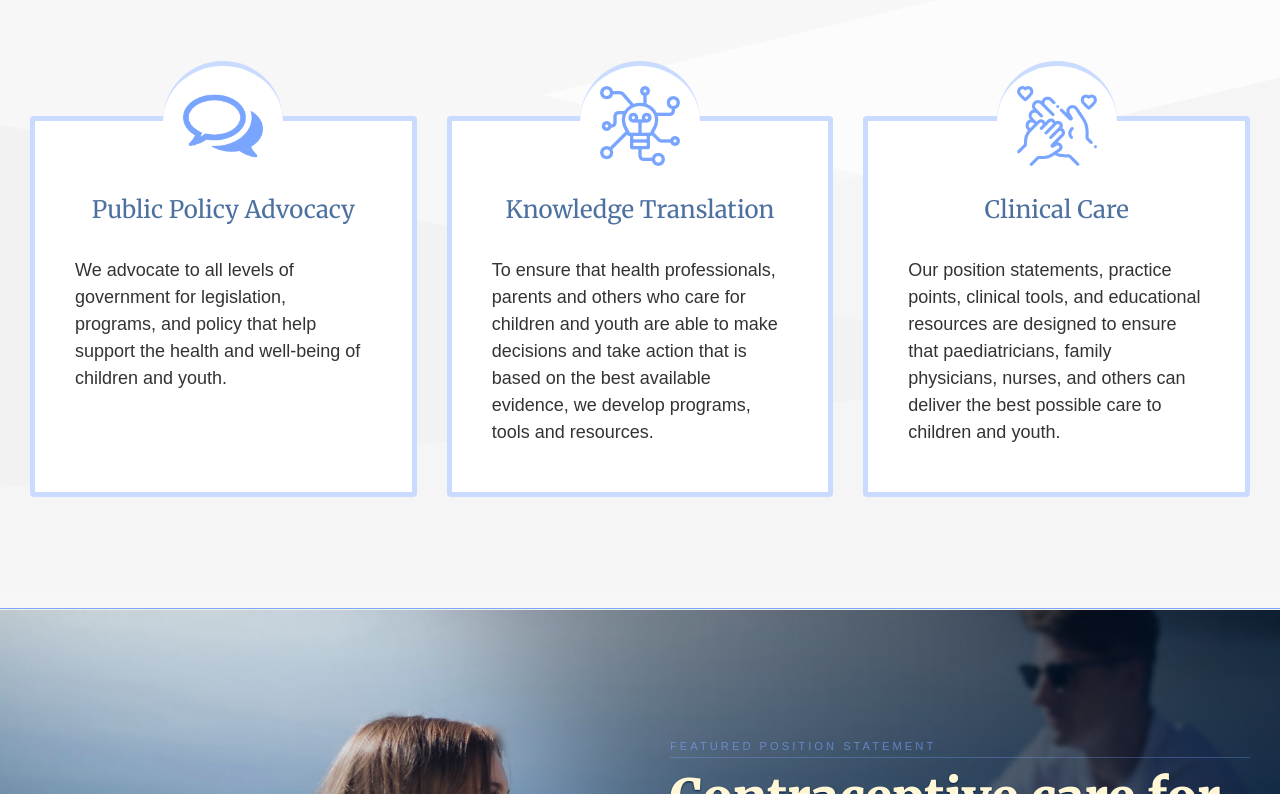
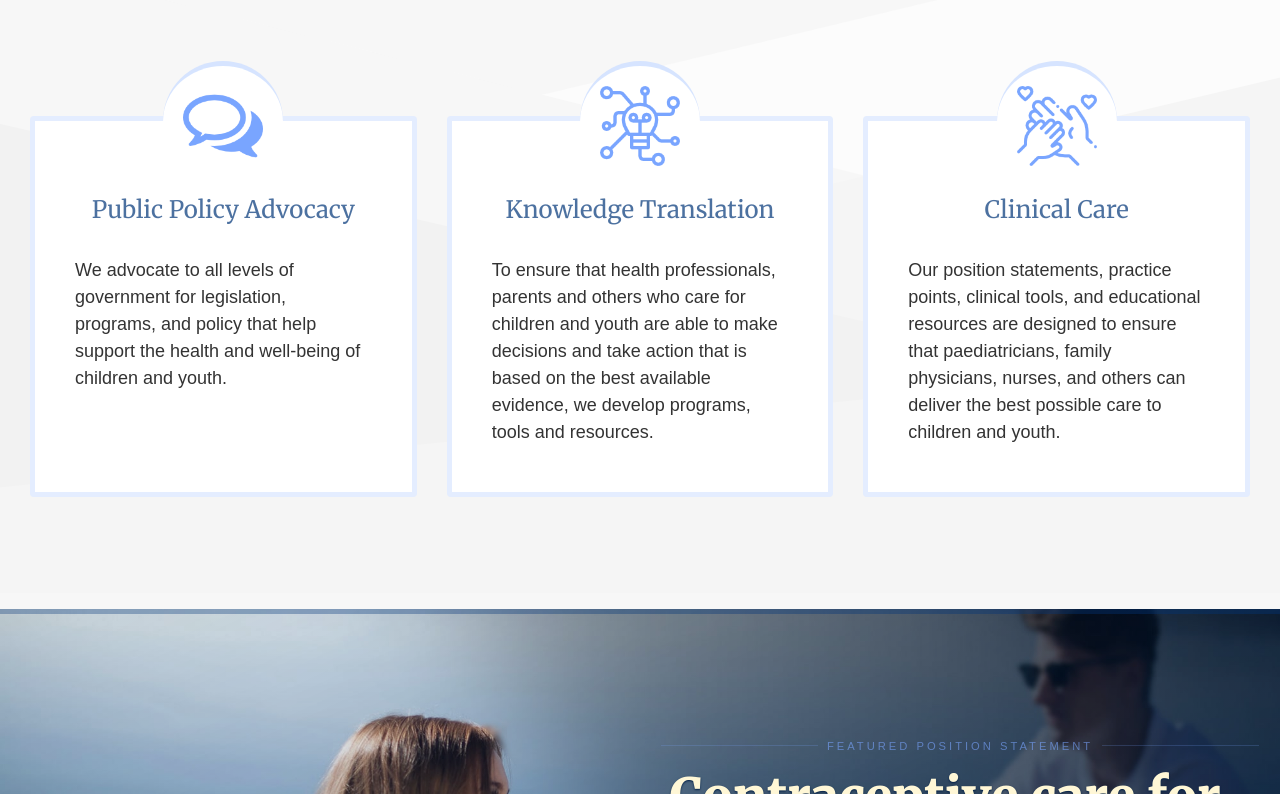
Before and after one commit to zenbug/cps-homepage, a plain HTML site: page public/index.html in a window 1280 px wide. Shown: the part 1006-1800 px from the top of the page. Drawn offline with Linux system fonts and the light colour scheme; a web font is replaced by a local one.

Commit message:
Made What We Do heading look like Featured Position Statement.

```diff
--- a/public/index.html
+++ b/public/index.html
@@ -217,10 +217,10 @@ Journal
 -->
 <div class="journal has-extra-vertical-space">
   <div class="grid-x grid-padding-x">
-    <div class="cell medium-6">
+    <div class="cell medium-4">
       <img src="/dist/images/journal-cover.png" alt="Journal" class="secondary-hero__img">
     </div><!-- /.cell -->
-    <div class="cell medium-6 video-row">
+    <div class="cell auto">
       <div class="secondary-hero__copy">
         <h3 class="">Contraceptive care for Canadian youth</h3>
         <p>This statement endorses LARCs as the first-line option for contraception for Canadian youth, while emphasizing that providers must collaborate with youth to select a contraceptive method that is acceptable, safe, effective and practical for them.</p>
--- a/public/scss/styles.scss
+++ b/public/scss/styles.scss
@@ -357,8 +357,7 @@ a{
         display: table;
         white-space: nowrap;
         &:before, &:after {
-            border-top: 1px solid rgba($dark-blue, 0.2);
-                border-top: 5px solid darken($gray, 1%);
+          border-top: 5px solid rgba($light-blue, 0.2);
           content: '';
           display: table-cell;
           position: relative;
@@ -377,7 +376,7 @@ a{
         @include default-transition();
         background: #fff;
         border-top: 5px solid $gray !important;
-        border-top: 5px solid rgba($light-blue, 0.4) !important;
+        border-top: 5px solid rgba($light-blue, 0.3) !important;
         border-radius: 100rem;
         padding: 25px;
         position: absolute;
@@ -401,7 +400,7 @@ a{
     &--knowledge-translation,
     &--clinical-care{
         border: 5px solid $gray !important;
-            border: 5px solid rgba($light-blue, 0.4) !important;
+            border: 5px solid rgba($light-blue, 0.2) !important;
         border-radius: $default-radius;
         box-shadow: none;
         display: block;
@@ -746,14 +745,17 @@ a{
 }
 .secondary-hero{
     align-items: center;
-    background: linear-gradient(to bottom right, rgba($cream, .0), rgba($dark-blue, .50)),
-    url('/dist/images/yanapi-senaud-416132-unsplash.jpg') no-repeat left center;
+    background:
+        linear-gradient(to bottom right, rgba($cream, .0), rgba($dark-blue, .50)),
+        url('/dist/images/yanapi-senaud-416132-unsplash.jpg') no-repeat left center;
+
     background-size: cover;
     display: flex;
     height: 600px;
     justify-content: center;
     border-top: 1px solid $gray;
-    box-shadow: 0rem -1px 0rem $light-blue;
+    border-top: 5px solid rgba($dark-blue, 0.1);
+    border-bottom: 5px solid rgba($dark-blue, 0.1);
     &__copy{
 
     }
@@ -766,9 +768,12 @@ a{
     &__link{
         color: $cream !important;
         border: 0 !important;
+        &:hover{
+            background: $light-blue;
+        }
     }
     &__span{
-        border-bottom: 1px solid rgba($light-blue, 0.3);
+        //border-bottom: 1px solid rgba($light-blue, 0.3);
         color: rgba($light-blue, 0.6);
         display: block;
         font-size: 0.7rem;
@@ -776,6 +781,19 @@ a{
         margin-bottom: 10px;
         text-transform: uppercase;
         text-shadow: none;
+
+        display: table;
+        white-space: nowrap;
+        &:before, &:after {
+          border-top: 1px solid rgba($light-blue, 0.2);
+          content: '';
+          display: table-cell;
+          position: relative;
+          top: 0.7em;
+          width: 35.2%;
+        }
+        &:before { right: 1.5%; }
+        &:after { left: 1.5%; }
     }
     &__paragraph{
         color: $gray;
```
Also changed, not shown: public/dist/styles.css.
